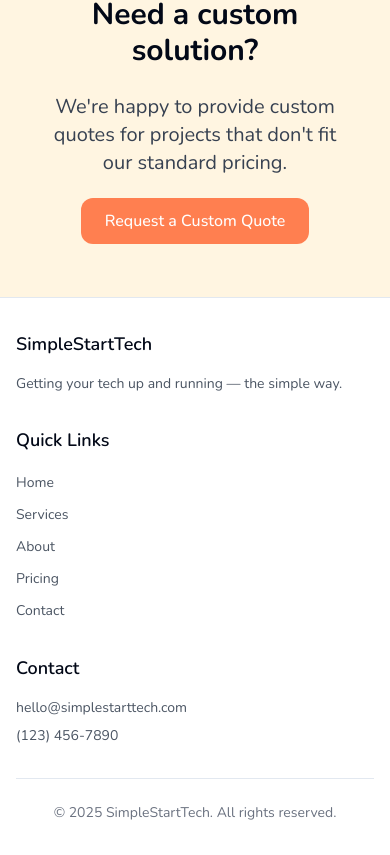
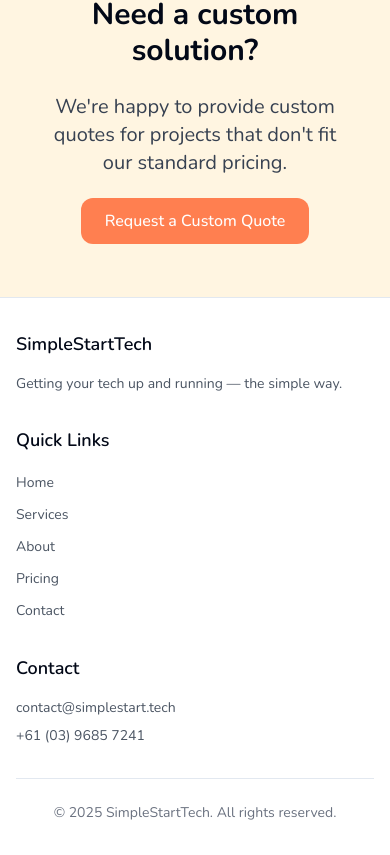
Before and after one commit to rensmith-business-projects/simple-start-site-build, a React (Vite) app: page /pricing in a window 390 px wide. Shown: the part 5170-6025 px from the top of the page. Built offline with nearby package versions, Linux system fonts and the light colour scheme.

Commit message:
Update contact information
Change contact email and phone number in Contact.tsx.

```diff
--- a/src/components/Footer.tsx
+++ b/src/components/Footer.tsx
@@ -29,13 +29,13 @@ const Footer = () => {
           <div>
             <h3 className="text-lg font-semibold mb-4">Contact</h3>
             <p className="text-sm text-gray-600 mb-2">
-              <a href="mailto:hello@simplestarttech.com" className="hover:text-orange transition-colors">
-                hello@simplestarttech.com
+              <a href="mailto:contact@simplestart.tech" className="hover:text-orange transition-colors">
+                contact@simplestart.tech
               </a>
             </p>
             <p className="text-sm text-gray-600">
-              <a href="tel:+11234567890" className="hover:text-orange transition-colors">
-                (123) 456-7890
+              <a href="tel:+61396857241" className="hover:text-orange transition-colors">
+                +61 (03) 9685 7241
               </a>
             </p>
           </div>
--- a/src/integrations/supabase/types.ts
+++ b/src/integrations/supabase/types.ts
@@ -9,7 +9,51 @@ export type Json =
 export type Database = {
   public: {
     Tables: {
-      [_ in never]: never
+      messages: {
+        Row: {
+          content: string
+          created_at: string
+          id: number
+          user_email: string
+          user_id: string
+        }
+        Insert: {
+          content: string
+          created_at?: string
+          id?: number
+          user_email: string
+          user_id: string
+        }
+        Update: {
+          content?: string
+          created_at?: string
+          id?: number
+          user_email?: string
+          user_id?: string
+        }
+        Relationships: []
+      }
+      users: {
+        Row: {
+          created_at: string
+          display_name: string | null
+          email: string
+          id: string
+        }
+        Insert: {
+          created_at?: string
+          display_name?: string | null
+          email: string
+          id?: string
+        }
+        Update: {
+          created_at?: string
+          display_name?: string | null
+          email?: string
+          id?: string
+        }
+        Relationships: []
+      }
     }
     Views: {
       [_ in never]: never
--- a/src/pages/Contact.tsx
+++ b/src/pages/Contact.tsx
@@ -331,7 +331,7 @@ ${fallbackMessage.message}`;
                     </div>
                     <div className="ml-3">
                       <p className="text-sm font-medium text-gray-900">Email</p>
-                      <p className="text-sm text-gray-700">hello@simplestarttech.com</p>
+                      <p className="text-sm text-gray-700">contact@simplestart.tech</p>
                     </div>
                   </div>
 
@@ -343,7 +343,7 @@ ${fallbackMessage.message}`;
                     </div>
                     <div className="ml-3">
                       <p className="text-sm font-medium text-gray-900">Phone</p>
-                      <p className="text-sm text-gray-700">(123) 456-7890</p>
+                      <p className="text-sm text-gray-700">+61 (03) 9685 7241</p>
                     </div>
                   </div>
 
@@ -403,10 +403,10 @@ ${fallbackMessage.message}`;
               <h4 className="font-medium">Email us directly:</h4>
               <p className="text-sm">
                 <a
-                  href={`mailto:hello@simplestarttech.com?subject=${encodeURIComponent(fallbackMessage?.subject || '')}&body=${encodeURIComponent(fallbackMessage?.message || '')}`}
+                  href={`mailto:contact@simplestart.tech?subject=${encodeURIComponent(fallbackMessage?.subject || '')}&body=${encodeURIComponent(fallbackMessage?.message || '')}`}
                   className="text-blue-600 hover:underline"
                 >
-                  hello@simplestarttech.com
+                  contact@simplestart.tech
                 </a>
               </p>
             </div>
```
